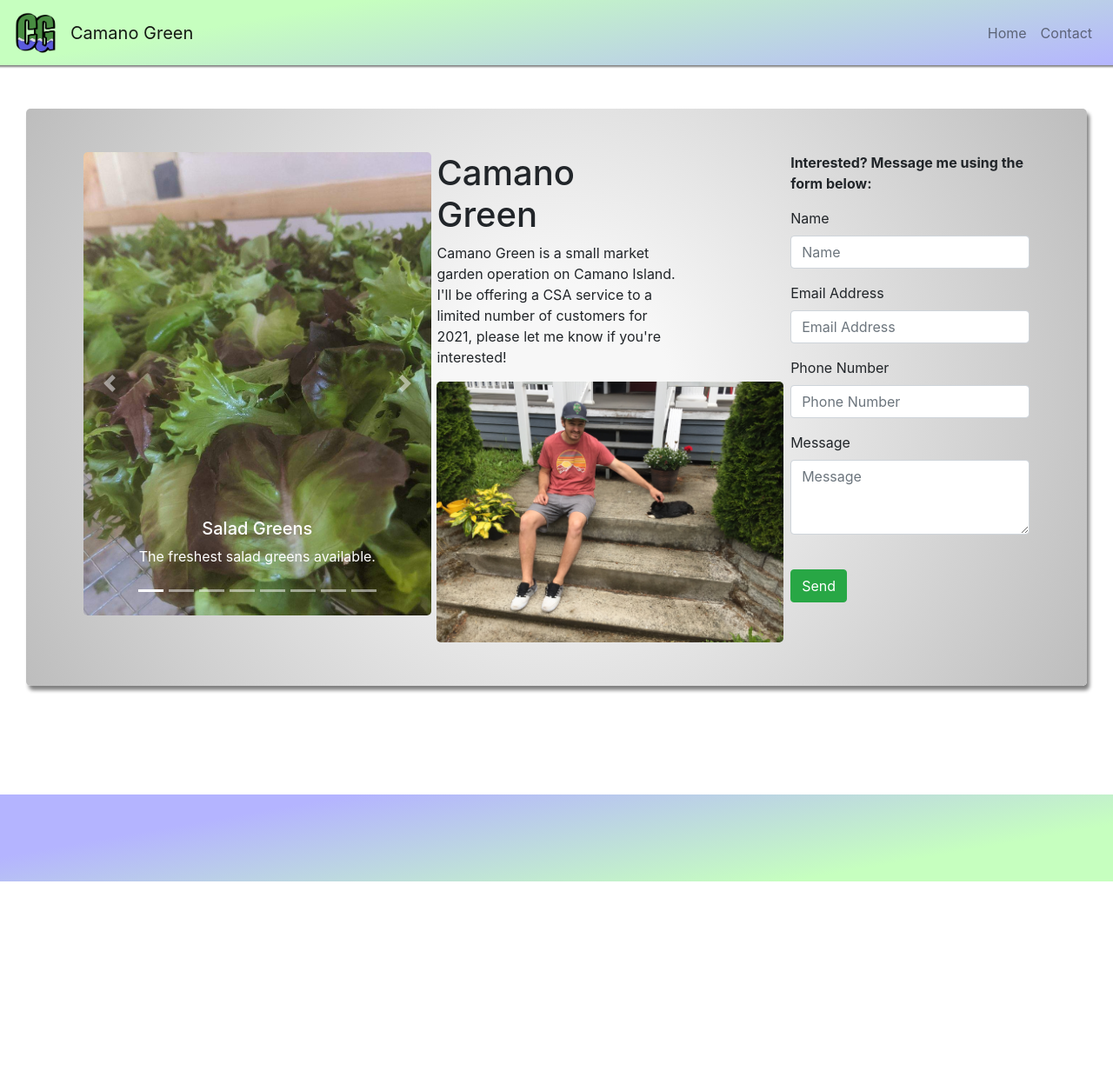
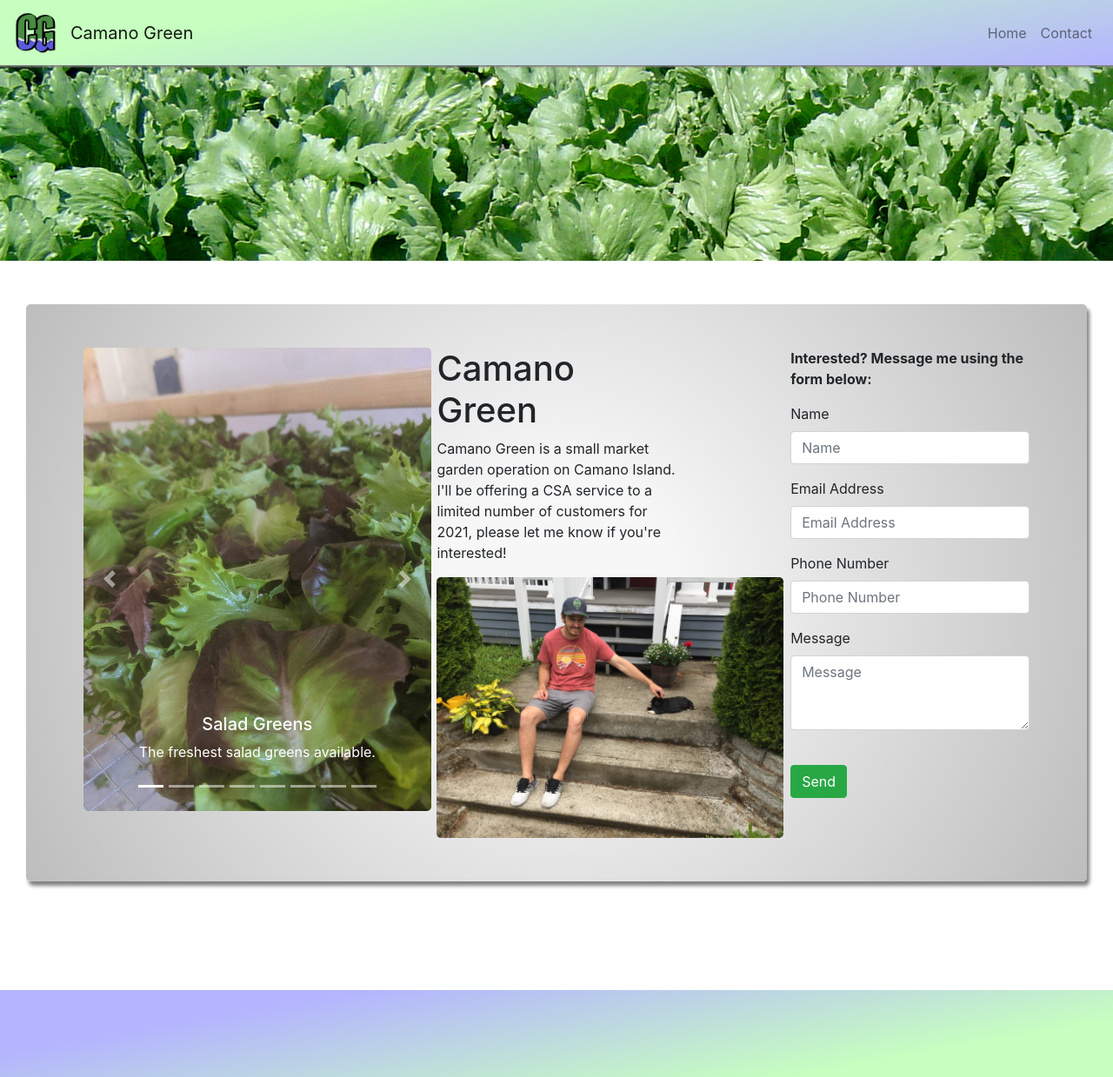
Before and after one commit to robertsaj2/CamanoGreen, a Flask app: page / in a window 1280 px wide. Shown: the whole page at 87% size. Before the commit the page ends 1014 px from the top, so only its background shows below. Run offline with Flask 2, Linux system fonts and the light colour scheme; some libraries are stand-ins or nearby versions.

Commit message:
Add lettuce banner

```diff
--- a/templates/base.html
+++ b/templates/base.html
@@ -27,8 +27,7 @@
   <body class="container-fluid">
 
        <!-- Navigation -->
-       <nav class="row navbar navbar-expand-lg navbar-light fixed-top" id="mainNav" style="height: 75px; background: rgb(198,255,191);
-       background: linear-gradient(170deg, rgba(198,255,191,1) 25%, rgba(180,180,255,1) 100%); box-shadow: 0 4px 2px -2px gray;">
+       <nav class="row navbar navbar-expand-lg navbar-light fixed-top" id="mainNav" style="height: 75px; background: rgb(198,255,191); background: linear-gradient(170deg, rgba(198,255,191,1) 25%, rgba(180,180,255,1) 100%); box-shadow: 0 4px 2px -2px gray;">
         <div class="container-fluid">
           <a class="navbar-brand" href="/">
             <div class="d-flex row align-items-center">
@@ -62,6 +61,9 @@
       </nav>
       <!-- End Nav -->
 
+      <div class="row" style="height: 300px; background: url(/static/assets/Iceberg_lettuce_in_SB.png)">
+      </div>
+
     <!-- Main Content -->
     <div class="container-fluid">
       {% block content %}{% endblock %}
@@ -69,9 +71,7 @@
 
     <!-- Footer -->
 
-    <div class="row" style="height: 100px; background: rgb(180,180,255);
-    background: linear-gradient(170deg, rgba(180,180,255,1) 22%, rgba(198,255,191,1) 80%);;">
-
+    <div class="row" style="height: 100px; background: rgb(180,180,255); background: linear-gradient(170deg, rgba(180,180,255,1) 22%, rgba(198,255,191,1) 80%);;">
     </div>
 
 
--- a/templates/coming_soon.html
+++ b/templates/coming_soon.html
@@ -3,7 +3,7 @@
 {% block title %}Camano Green Farm{% endblock %}
 {% block content %}
 
-  <div class="d-flex flex-row justify-content-around" style="padding-top: 50px; padding-bottom: 50px; margin-top: 125px; margin-bottom: 125px; background: rgb(247,247,247);
+  <div class="d-flex flex-row justify-content-around" style="padding-top: 50px; padding-bottom: 50px; margin-top: 50px; margin-bottom: 125px; background: rgb(247,247,247);
   background: radial-gradient(circle, rgba(247,247,247,1) 19%, rgba(189,189,189,1) 100%);; border-radius: 5px; box-shadow: 3px 5px 4px 0px gray;">
 
     <div class="col-3">
@@ -41,7 +41,7 @@
             </div>
           </div>
           <div class="carousel-item">
-            <img style="border-radius: 5px;" class="d-block w-100" src="{{url_for('static', filename='assets/carousel4a.jpg')}}"  alt="Third slide">
+            <img style="border-radius: 5px;" class="d-block w-100" src="{{url_for('static', filename='assets/carousel4a1.jpg')}}"  alt="Third slide">
             <div class="carousel-caption d-none d-md-block">
               <h5>Lettuce</h5>
               <p>Different kinds of lettuce.</p>
```
Also changed, not shown: static/assets/Iceberg_lettuce_in_SB.png (added), static/assets/carousel4a.JPG (deleted), static/assets/carousel4a1.JPG (added), static/assets/carousel4acropped.png (deleted).
